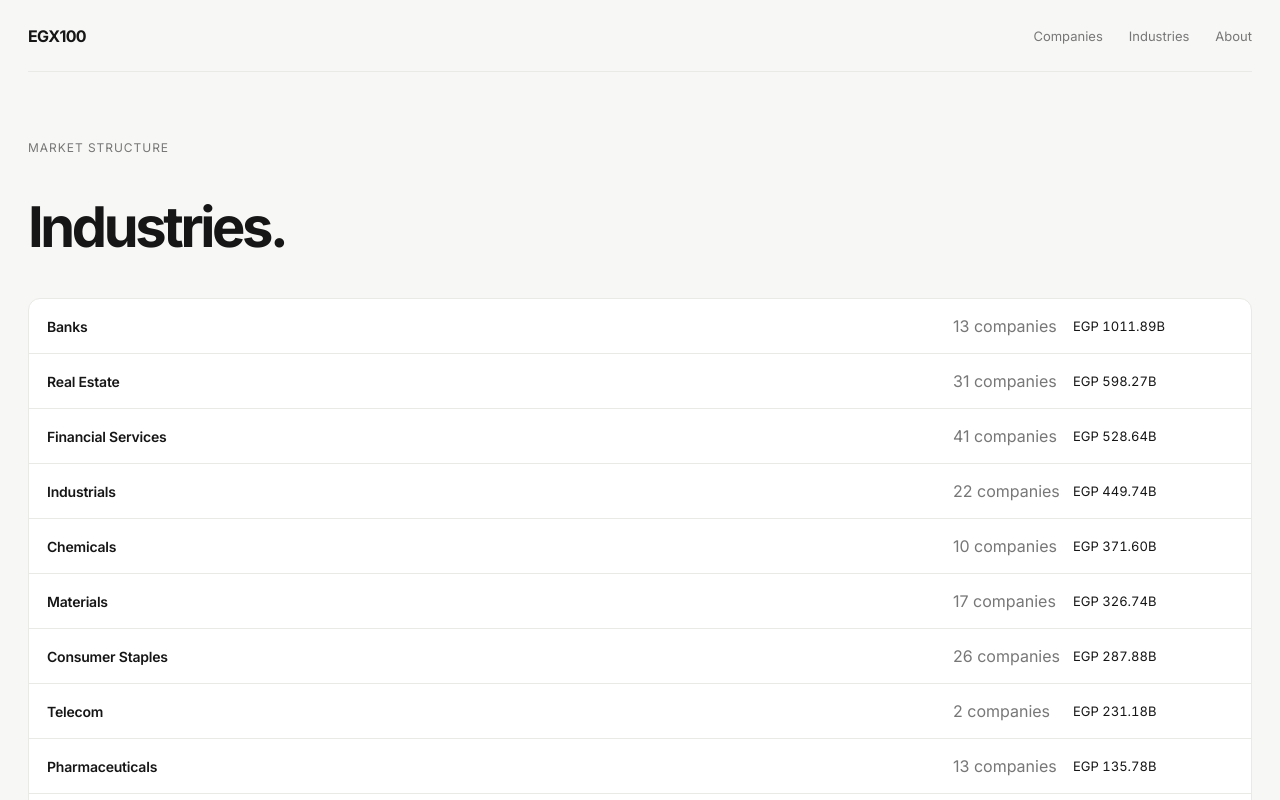
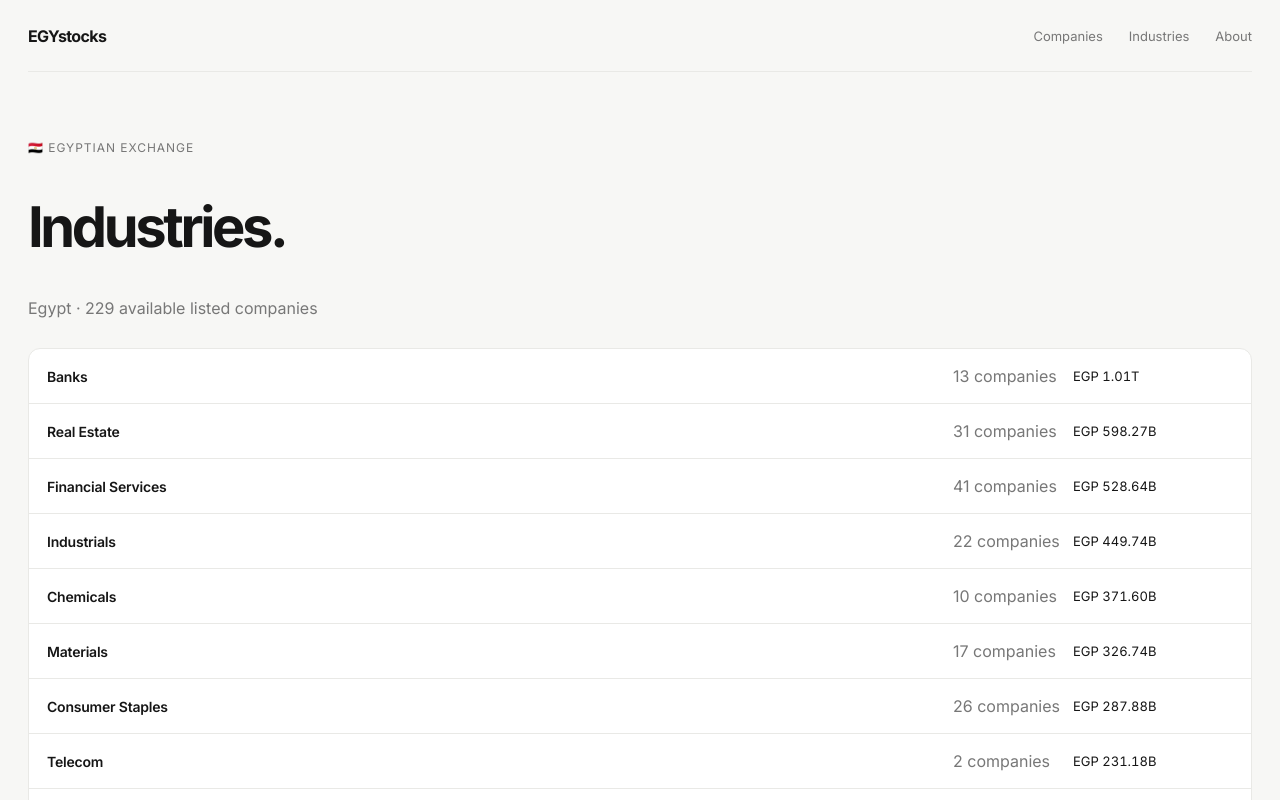
Before and after one commit to 1btestinng/test02, a Next.js app: page /industries in a window 1280 px wide. Shown: the top 800 px of the page. Built offline with nearby package versions, Linux system fonts and the light colour scheme.

Commit message:
feat: make industry index market-aware

```diff
--- a/app/industries/page.tsx
+++ b/app/industries/page.tsx
@@ -1,2 +1,7 @@
-import Link from 'next/link';import {rankCompanies} from '@/lib/market';
-export default function Industries(){const rows=rankCompanies();const map=new Map<string,{count:number,cap:number}>();rows.forEach(c=>{const x=map.get(c.industry)||{count:0,cap:0};x.count++;x.cap+=c.marketCapEGP;map.set(c.industry,x)});return <div className="shell"><header className="header"><Link href="/" className="brand">EGX<span>100</span></Link><nav className="nav"><Link href="/">Companies</Link><Link href="/industries">Industries</Link><Link href="/methodology">About</Link></nav></header><main className="main"><div className="eyebrow">Market structure</div><h1 style={{fontSize:56,letterSpacing:'-.06em'}}>Industries.</h1><div className="table">{[...map.entries()].sort((a,b)=>b[1].cap-a[1].cap).map(([name,x])=><Link className="row" style={{gridTemplateColumns:'1fr 120px 160px'}} href={`/industry/${encodeURIComponent(name.toLowerCase())}`} key={name}><span className="company">{name}</span><span className="muted">{x.count} companies</span><span className="value">EGP {(x.cap/1e9).toFixed(2)}B</span></Link>)}</div></main></div>}
+import Link from 'next/link';
+import {getMarket,getMarketCompaniesSync,formatMarketCap} from '@/lib/markets/registry';
+
+export default async function Industries({searchParams}:{searchParams:Promise<{country?:string}>}){
+  const {country='EG'}=await searchParams;const market=getMarket(country);const rows=getMarketCompaniesSync(country);const map=new Map<string,{count:number,cap:number}>();rows.forEach(c=>{if(!c.sector)return;const x=map.get(c.sector)||{count:0,cap:0};x.count++;x.cap+=c.marketCapLocal??0;map.set(c.sector,x);});
+  return <div className="shell"><header className="header"><Link href="/" className="brand">EGYstocks</Link><nav className="nav"><Link href={`/?country=${market.config.countryCode}`}>Companies</Link><Link href={`/industries?country=${market.config.countryCode}`}>Industries</Link><Link href="/methodology">About</Link></nav></header><main className="main"><div className="eyebrow">{market.config.flag} {market.config.exchangeName}</div><h1 style={{fontSize:56,letterSpacing:'-.06em'}}>Industries.</h1><p className="muted">{market.config.countryName} · {rows.length} available listed companies</p><div className="table" style={{marginTop:30}}>{[...map.entries()].sort((a,b)=>b[1].cap-a[1].cap).map(([name,x])=><Link className="row" style={{gridTemplateColumns:'1fr 120px 160px'}} href={`/industry/${encodeURIComponent(name.toLowerCase())}?country=${market.config.countryCode}`} key={name}><span className="company">{name}</span><span className="muted">{x.count} companies</span><span className="value">{formatMarketCap(x.cap,market.config.currencyCode)}</span></Link>)}</div></main></div>;
+}
```
